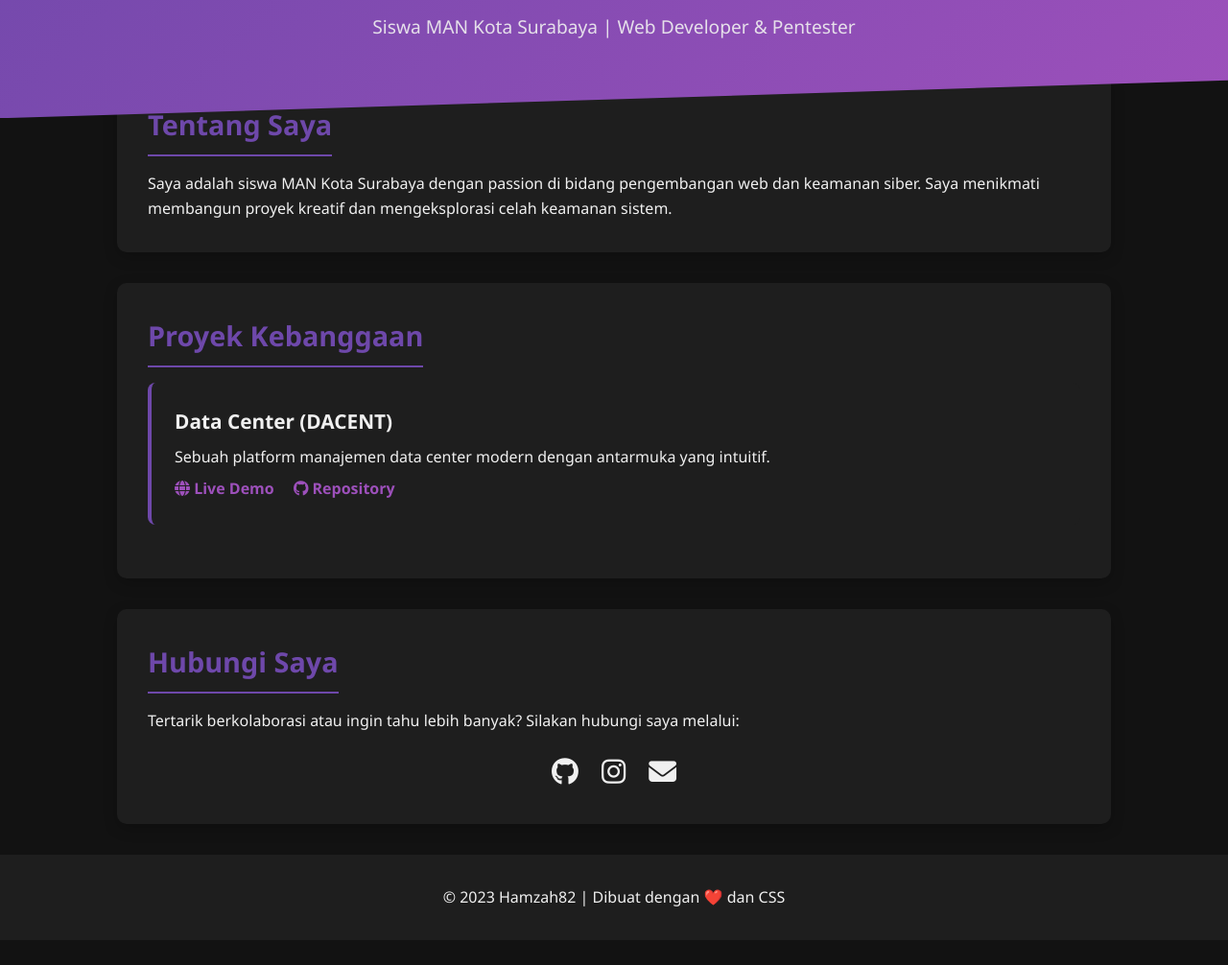
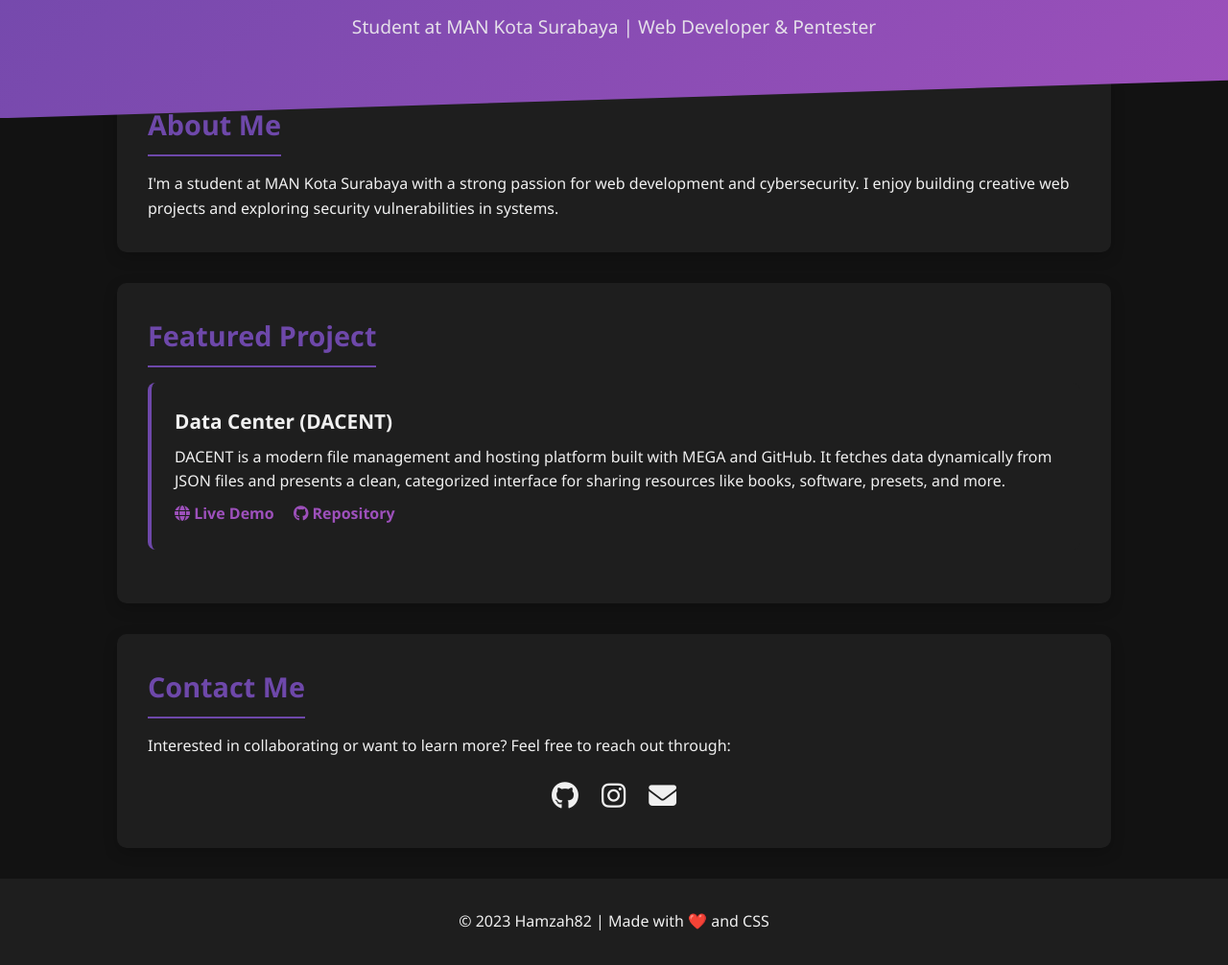
Before and after one commit to Hamzah82/Hamzah82, a plain HTML site: page index.html in a window 1280 px wide. Shown: the part 273-1279 px from the top of the page at 96% size. Before the commit the page ends 1253 px from the top, so only its background shows below. Drawn offline with Linux system fonts and the light colour scheme.

Commit message:
Update index.html

```diff
--- a/index.html
+++ b/index.html
@@ -1,10 +1,10 @@
 <!DOCTYPE html>
 <html lang="en">
 <head>
-    <meta charset="UTF-8">
-    <meta name="viewport" content="width=device-width, initial-scale=1.0">
+  <meta charset="UTF-8" />
+  <meta name="viewport" content="width=device-width, initial-scale=1.0"/>
   <title>Hamzah82 | Web Dev & Pentester</title>
-    <link rel="stylesheet" href="https://cdnjs.cloudflare.com/ajax/libs/font-awesome/6.4.0/css/all.min.css">
+  <link rel="stylesheet" href="https://cdnjs.cloudflare.com/ajax/libs/font-awesome/6.4.0/css/all.min.css"/>
   <style>
     :root {
       --primary: #6e48aa;
@@ -136,26 +136,27 @@
 </head>
 <body>
   <header>
-        <img src="https://github.com/hamzah82.png" alt="Hamzah82" class="profile-img">
+    <img src="https://github.com/hamzah82.png" alt="Hamzah82" class="profile-img" />
     <h1>Muhammad Hamzah (Hamzah82)</h1>
-        <p class="tagline">Siswa MAN Kota Surabaya | Web Developer & Pentester</p>
+    <p class="tagline">Student at MAN Kota Surabaya | Web Developer & Pentester</p>
   </header>
 
   <div class="container">
     <section id="about">
-            <h2>Tentang Saya</h2>
+      <h2>About Me</h2>
       <p>
-                Saya adalah siswa MAN Kota Surabaya dengan passion di bidang pengembangan web dan keamanan siber.
-                Saya menikmati membangun proyek kreatif dan mengeksplorasi celah keamanan sistem.
+        I'm a student at MAN Kota Surabaya with a strong passion for web development and cybersecurity.
+        I enjoy building creative web projects and exploring security vulnerabilities in systems.
       </p>
     </section>
 
     <section id="projects">
-            <h2>Proyek Kebanggaan</h2>
+      <h2>Featured Project</h2>
       <div class="project">
         <h3>Data Center (DACENT)</h3>
         <p>
-                    Sebuah platform manajemen data center modern dengan antarmuka yang intuitif.
+          DACENT is a modern file management and hosting platform built with MEGA and GitHub.
+          It fetches data dynamically from JSON files and presents a clean, categorized interface for sharing resources like books, software, presets, and more.
         </p>
         <div class="project-links">
           <a href="https://dacent.vercel.app" target="_blank"><i class="fas fa-globe"></i> Live Demo</a>
@@ -165,9 +166,9 @@
     </section>
 
     <section id="contact">
-            <h2>Hubungi Saya</h2>
+      <h2>Contact Me</h2>
       <p>
-                Tertarik berkolaborasi atau ingin tahu lebih banyak? Silakan hubungi saya melalui:
+        Interested in collaborating or want to learn more? Feel free to reach out through:
       </p>
       <div class="social-links">
         <a href="https://github.com/hamzah82" target="_blank" title="GitHub"><i class="fab fa-github"></i></a>
@@ -178,7 +179,7 @@
   </div>
 
   <footer>
-        &copy; 2023 Hamzah82 | Dibuat dengan ❤️ dan CSS
+    &copy; 2023 Hamzah82 | Made with ❤️ and CSS
   </footer>
 </body>
 </html>
```
Lines whose indentation alone changed are shown as unchanged.
